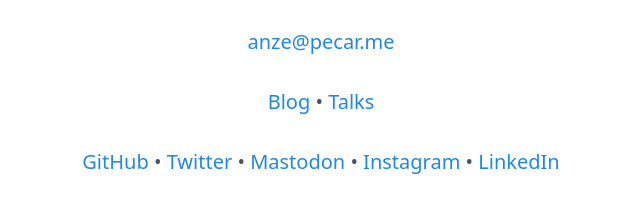
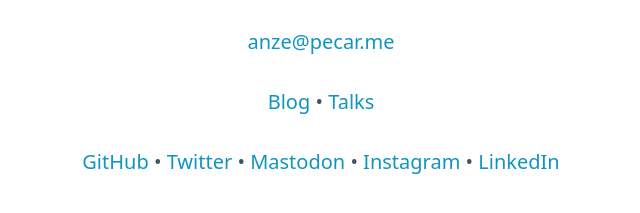
Before and after one commit to anze3db/pecar.me, a plain HTML site: page index.html in a window 1280 px wide. Shown: the part 633-846 px from the top of the page, without its empty margins (319-959 px from the left). Drawn offline with Linux system fonts and the light colour scheme.

Commit message:
Fix colors

```diff
--- a/main.css
+++ b/main.css
@@ -5,7 +5,3 @@
 img {
   border-radius: 9999px;
 }
-
-a {
-  color: #1e88e5;
-}
```
